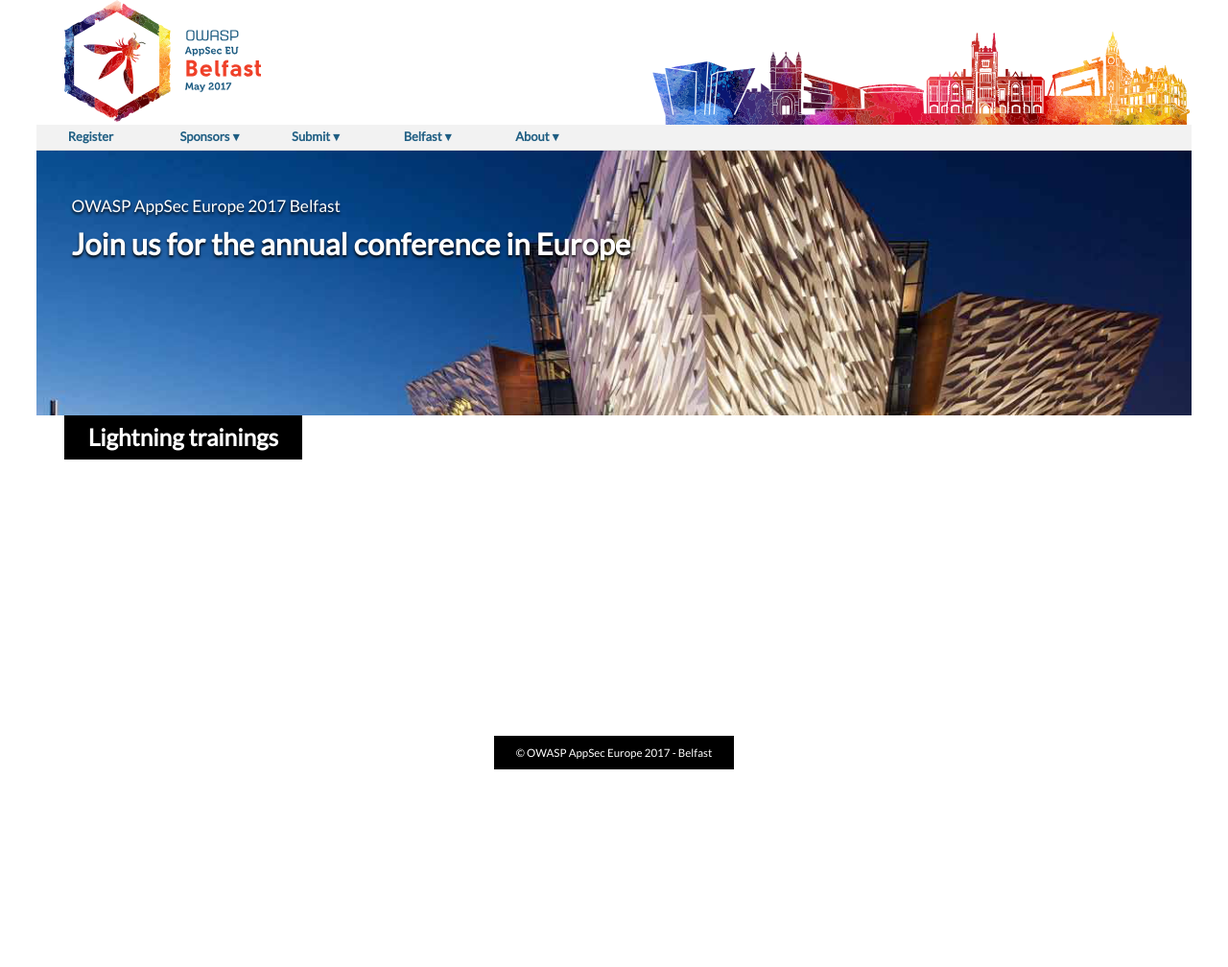
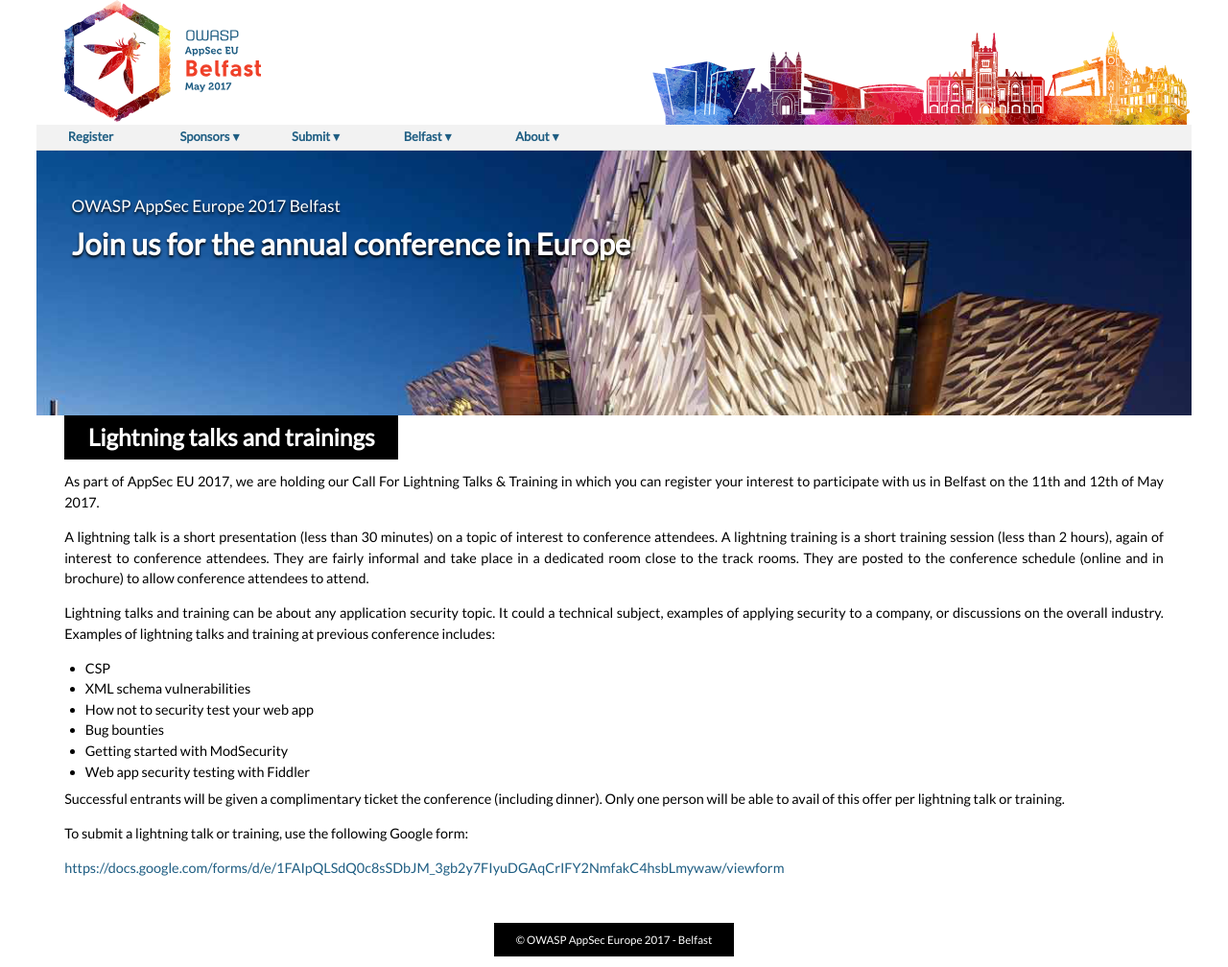
Before and after one commit to OWASP/AppSecEurope2017, a Jekyll site: the page built from program/call-for-lightning-trainings.md, in a window 1280 px wide. Shown: the whole page at 96% size. Built offline with Jekyll 4.4.1, drawn with Linux system fonts in a browser that asks for light colours; before the commit the page ends 900 px from its top, so only the background shows below that.

Commit message:
Call for lightning trainings

```diff
--- a/_data/menus.yml
+++ b/_data/menus.yml
@@ -13,6 +13,8 @@
   - title: Call for trainings
     url: program/call-for-trainings
   - title: Call for activities
+    url: program/call-for-activities
+  - title: Call for lightning talks and trainings
     url: program/call-for-activities
 - title: Belfast
   items:
--- a/program/call-for-lightning-trainings.md
+++ b/program/call-for-lightning-trainings.md
@@ -1,5 +1,24 @@
 ---
-title: Lightning trainings
+title: Lightning talks and trainings
 ---
 
 # {{page.title}}
+
+As part of AppSec EU 2017, we are holding our Call For Lightning Talks & Training in which you can register your interest to participate with us in Belfast on the 11th and 12th of May 2017.
+
+A lightning talk is a short presentation (less than 30 minutes) on a topic of interest to conference attendees.  A lightning training is a short training session (less than 2 hours), again of interest to conference attendees.  They are fairly informal and take place in a dedicated room close to the track rooms.   They are posted to the conference schedule (online and in brochure) to allow conference attendees to attend.
+
+Lightning talks and training can be about any application security topic.  It could a technical subject,  examples of applying security to a company, or discussions on the overall industry.  Examples of lightning talks and training at previous conference includes:
+
+* CSP
+* XML schema vulnerabilities
+* How not to security test your web app
+* Bug bounties
+* Getting started with ModSecurity
+* Web app security testing with Fiddler
+
+Successful entrants will be given a complimentary ticket the conference (including dinner).  Only one person will be able to avail of this offer per lightning talk or training.
+
+To submit a lightning talk or training, use the following Google form:
+
+[https://docs.google.com/forms/d/e/1FAIpQLSdQ0c8sSDbJM_3gb2y7FIyuDGAqCrIFY2NmfakC4hsbLmywaw/viewform](https://docs.google.com/forms/d/e/1FAIpQLSdQ0c8sSDbJM_3gb2y7FIyuDGAqCrIFY2NmfakC4hsbLmywaw/viewform)
```
